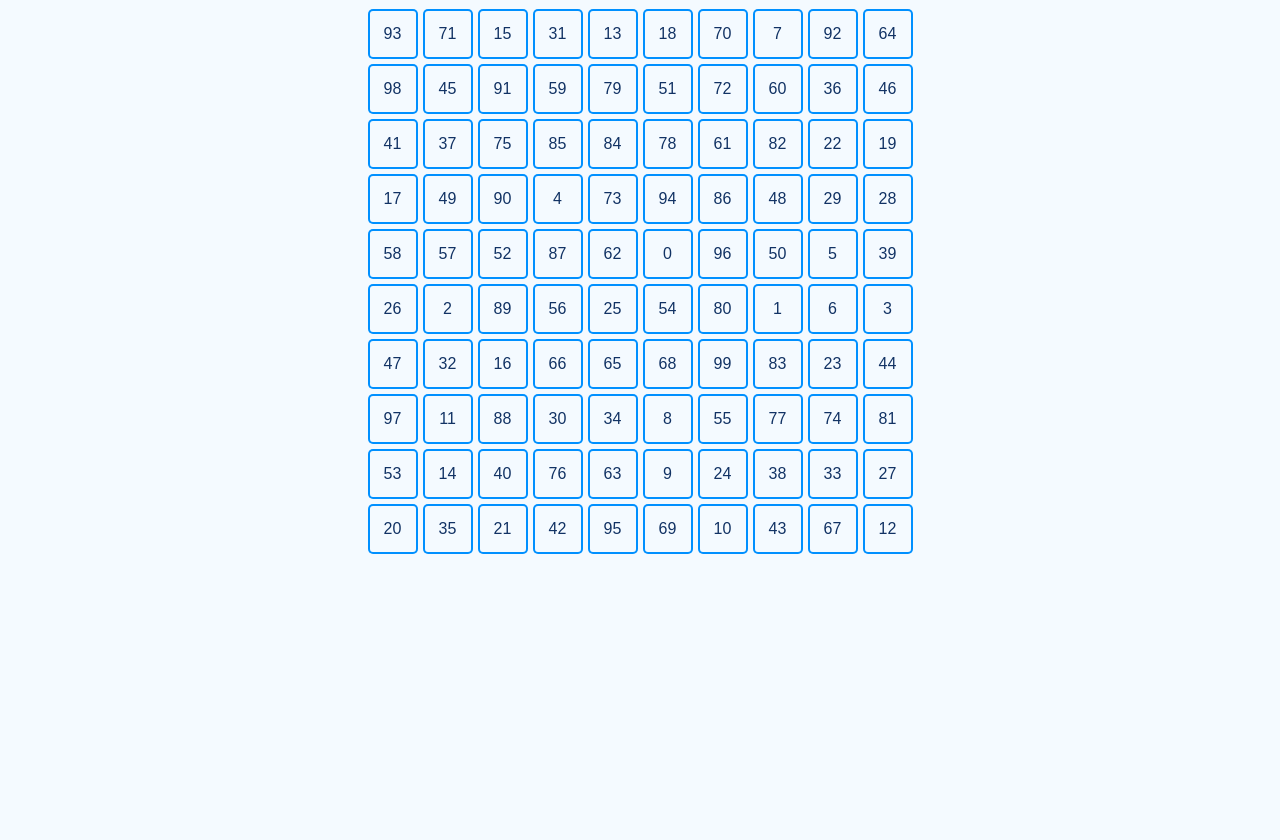
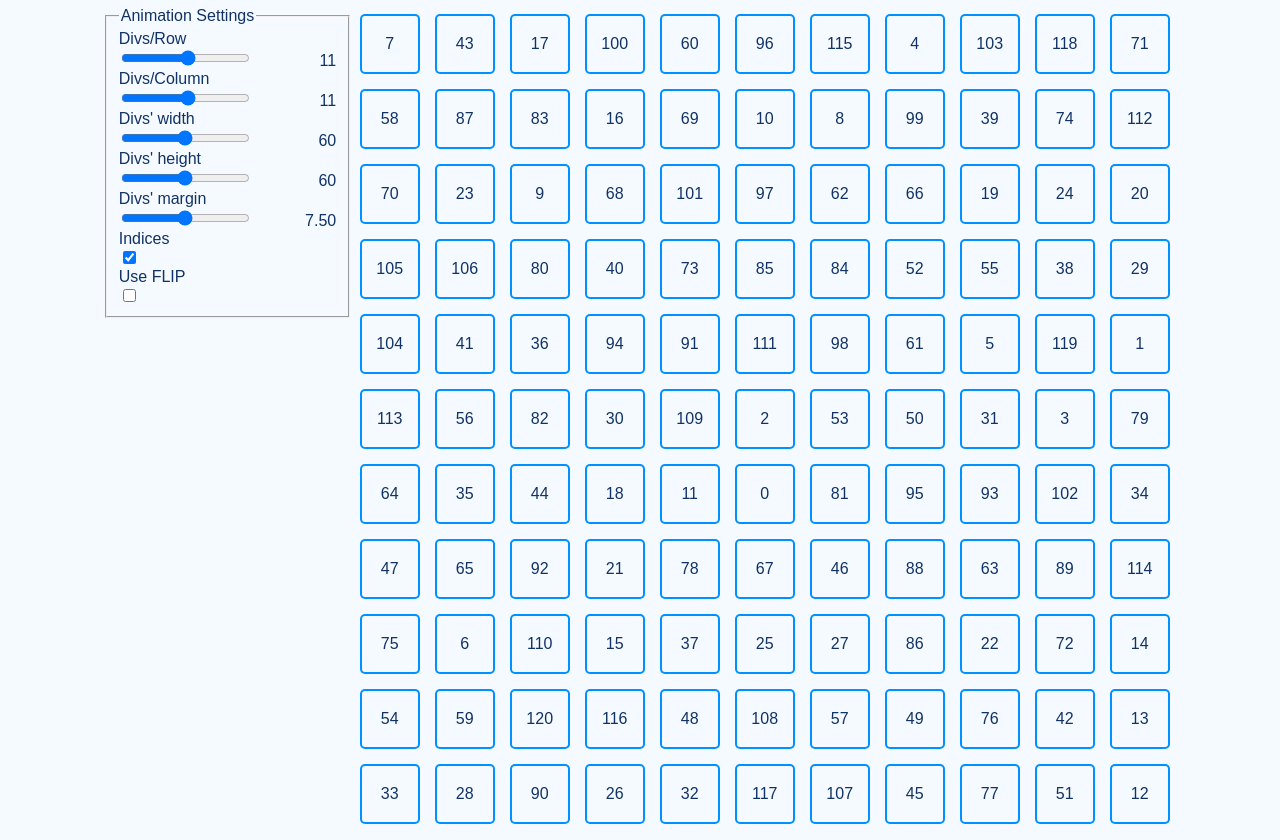
Before and after one commit to omgtant/FLIP-demo, a plain HTML site: page index.html in a window 1280 px wide. Shown: the part 81-921 px from the top of the page. Before the commit the page ends 800 px from the top, so only its background shows below. Drawn offline with nearby package versions, Linux system fonts and the light colour scheme.

Commit message:
Introduce settings

```diff
--- a/index.html
+++ b/index.html
@@ -10,11 +10,55 @@
     />
   </head>
   <body>
-    <h1>Hello, world!</h1>
+    <h1>Reflow demonstration</h1>
 
+    <main>
+      <form action="" onsubmit="javascript:applyPageSettings()">
+        <fieldset>
+          <legend>Animation Settings</legend>
+          <label for="divsPerRow">Divs/Row</label>
+          <input type="range" name="divsPerRow" id="divsPerRow" min="1" max="20" val="10" step="1">
+          <output name="out_divsPerRow"></output>
+          <label for="divsPerCol">Divs/Column</label>
+          <input type="range" name="divsPerCol" id="divsPerCol" min="1" max="20" val="10" step="1">
+          <output name="out_divsPerCol"></output>
+          <label for="divsW">Divs' width</label>
+          <input type="range" name="divsW" id="divsW" min="20" max="100" val="50" step="1">
+          <output name="out_divsW"></output>
+          <label for="divsH">Divs' height</label>
+          <input type="range" name="divsH" id="divsH" min="20" max="100" val="50" step="1">
+          <output name="out_divsH"></output>
+          <label for="divMargin">Divs' margin</label>
+          <input type="range" name="divMargin" id="divMargin" min="0" max="15" val="2.5" step="0.25">
+          <output name="out_divMargin"></output>
+          <label for="indexDivs">Indices</label>
+          <input type="checkbox" name="indexDivs" id="indexDivs" checked>
+          <label for="useFLIP">Use FLIP</label>
+          <input type="checkbox" name="useFLIP" id="useFLIP">
+        </fieldset>
+      </form>
 
-    <div id="div_container"></div>
+      <div id="div_container"></div>
+    </main>
 
     <script src="script.js"></script>
+    <script>
+      function applyChange(input) {
+        let value = +input.value;
+        if (input.step < 1)
+          value = value.toFixed(2);
+
+        input.nextElementSibling.value = value;
+      }
+
+      const inputs = document.querySelectorAll('input:has(+ output)');
+      inputs.forEach(i => {
+        i.addEventListener('change', _ => {
+          applyChange(i);
+          applyPageSettings();
+        });
+        applyChange(i);
+      })
+    </script>
   </body>
 </html>
--- a/script.js
+++ b/script.js
@@ -24,13 +24,13 @@ class Settings {
 
     static readFromPage() {
         const settings = new Settings();
-        settings.divsPerRow = parseInt(document.querySelector1('#divsPerRow').value) || 10;
-        settings.divsPerCol = parseInt(document.querySelector1('#divsPerCol').value) || 10;
-        settings.divsW = parseInt(document.querySelector1('#divsW').value) || 50;
-        settings.divsH = parseInt(document.querySelector1('#divsH').value) || 50;
-        settings.divMargin = parseInt(document.querySelector1('#divMargin').value) || 2.5;
-        settings.indexDivs = document.querySelector1('#indexDivs').checked || true;
-        settings.useFLIP = document.querySelector1('#useFLIP').checked || false;
+        settings.divsPerRow = Number.parseFloat(document.querySelector('#divsPerRow')?.value) || 10;
+        settings.divsPerCol = Number.parseFloat(document.querySelector('#divsPerCol')?.value) || 10;
+        settings.divsW = Number.parseFloat(document.querySelector('#divsW')?.value) || 50;
+        settings.divsH = Number.parseFloat(document.querySelector('#divsH')?.value) || 50;
+        settings.divMargin = Number.parseFloat(document.querySelector('#divMargin')?.value) || 2.5;
+        settings.indexDivs = document.querySelector('#indexDivs')?.checked || true;
+        settings.useFLIP = document.querySelector('#useFLIP')?.checked || false;
         return settings;
     }
 }
@@ -53,11 +53,6 @@ function getCurRects() {
     }
     return rects;
 }
-
-document.querySelector1 = (selector) => {
-    return document.querySelector(selector) | undefined;
-}
-
 
 /**
  * @type {HTMLElement}
--- a/style.css
+++ b/style.css
@@ -26,3 +26,14 @@ body {
     align-items: center;
     flex-shrink: 0;
 }
+main {
+    display: flex;
+}
+label {
+    display: block;
+}
+output {
+    display: inline-block;
+    width: 5em;
+    text-align: right;
+}
```
